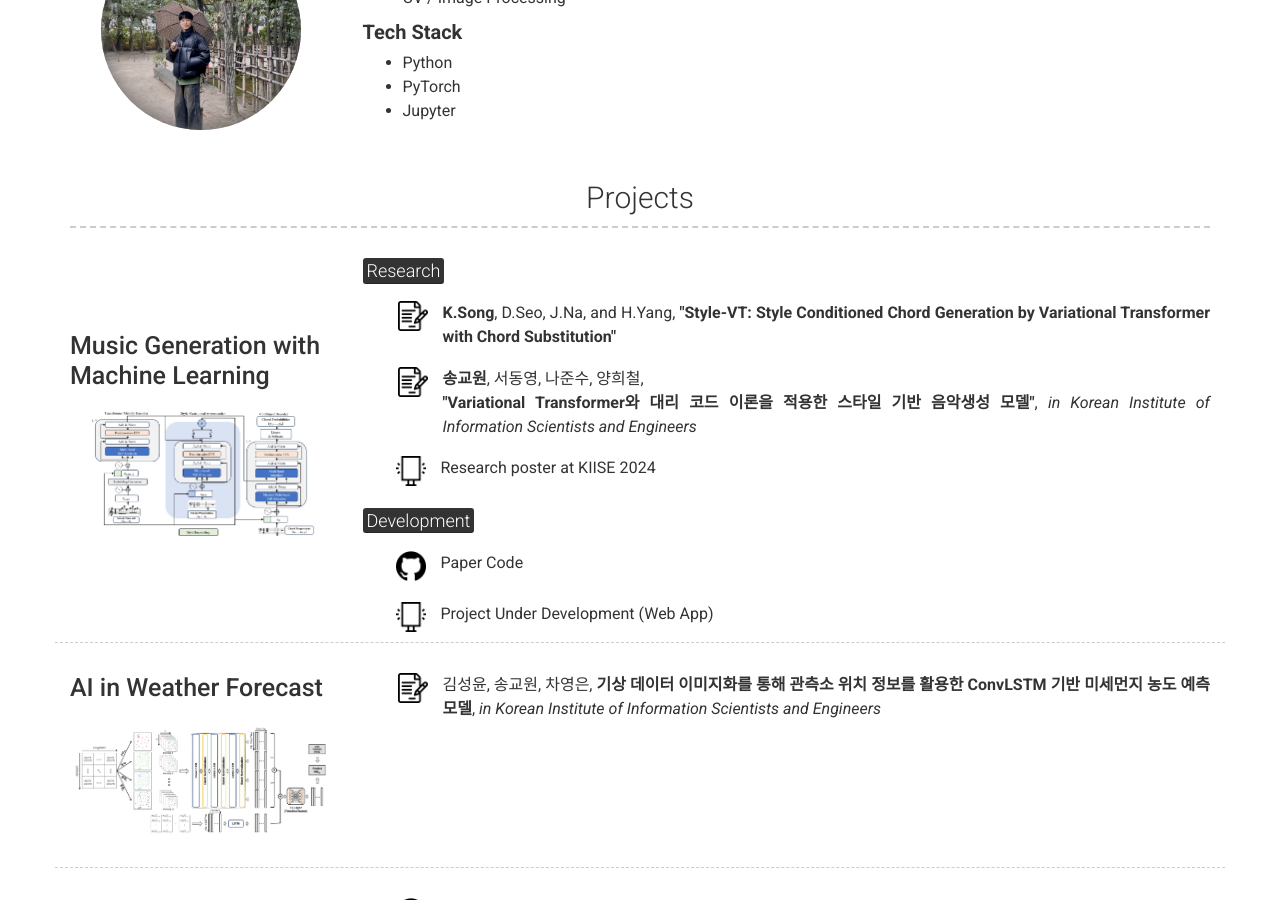
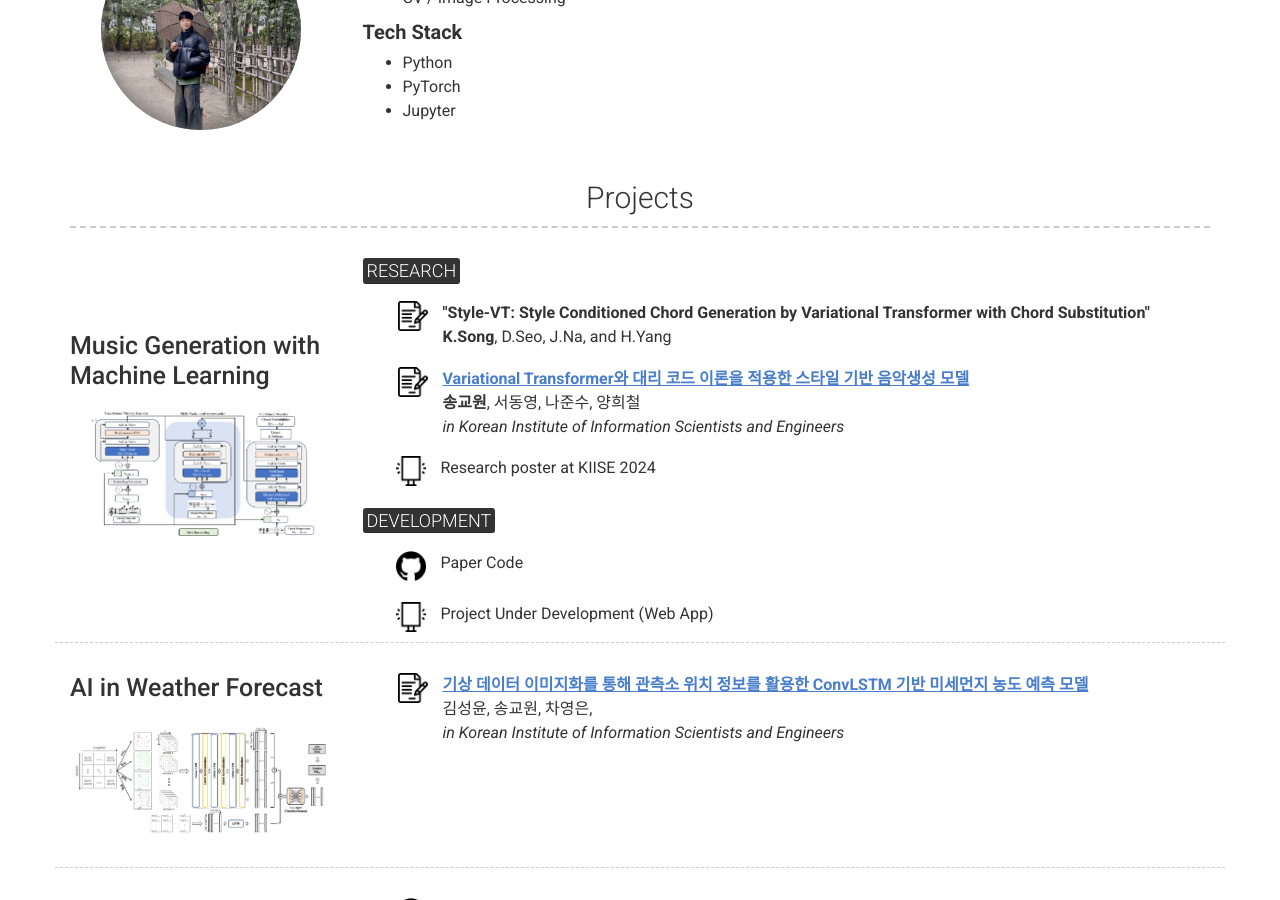
Before and after one commit to tim000519/resume, a Jekyll site: the page built from index.md, in a window 1280 px wide and 900 px high, scrolled down 372 px. Built offline with Jekyll 4.4.1, drawn with Linux system fonts in a browser that asks for light colours; nearby versions of some CDN libraries.

Commit message:
Update _config.yml

```diff
--- a/_config.yml
+++ b/_config.yml
@@ -71,14 +71,14 @@ content:
         title: "<div class='group'>Music Generation with Machine Learning<div style='margin-top: 20px;'><a href='/resume/images/Style-VT_Last.png' target='_blank'><img src='/resume/images/Style-VT_Last.png' alt='AI'></a></div></div>"
 
         description: |
-          ## <mark style="display: inline-block; margin-bottom: 10px;">Research</mark>
+          ## <mark style="display: inline-block; margin-bottom: 10px;">RESEARCH</mark>
 
           <div style="display: flex; align-items: flex-start; margin-left: 35px;">
             <a href="/resume/pdf/Access.pdf" target="_blank" style="margin-right: 10px; flex-shrink: 0;">
               <img src="/resume/images/contract.png" alt="PDF" width="30" style="vertical-align: middle; flex-shrink: 0;">
             </a>
             <p style="margin-left: 5px; vertical-align: middle;">
-              <strong>K.Song</strong>, D.Seo, J.Na, and H.Yang, <strong>"Style-VT: Style Conditioned Chord Generation by Variational Transformer with Chord Substitution"</strong>
+              <strong>"Style-VT: Style Conditioned Chord Generation by Variational Transformer with Chord Substitution"</strong> <br> <strong>K.Song</strong>, D.Seo, J.Na, and H.Yang
             </p>
           </div>
 
@@ -87,7 +87,12 @@ content:
               <img src="/resume/images/contract.png" alt="PDF" width="30" style="vertical-align: middle; flex-shrink: 0;">
             </a>
             <p style="margin-left: 5px; vertical-align: middle;">
-              <strong>송교원</strong>, 서동영, 나준수, 양희철, <br> <strong>"Variational Transformer와 대리 코드 이론을 적용한 스타일 기반 음악생성 모델"</strong>, <em>in Korean Institute of Information Scientists and Engineers</em>
+              <a href="/resume/pdf/conv.pdf" target="_blank" style="text-decoration: underline;">
+                <strong>Variational Transformer와 대리 코드 이론을 적용한 스타일 기반 음악생성 모델</strong>
+              </a>
+              <br>
+              <strong>송교원</strong>, 서동영, 나준수, 양희철
+              <br><em>in Korean Institute of Information Scientists and Engineers</em>
             </p>
           </div>
 
@@ -100,7 +105,7 @@ content:
             </p>
           </div>
 
-          ## <mark style="display: inline-block; margin-bottom: 10px; margin-top: 20px;">Development</mark>
+          ## <mark style="display: inline-block; margin-bottom: 10px; margin-top: 20px;">DEVELOPMENT</mark>
 
           <div style="display: flex; align-items: flex-start; margin-left: 33px;">
             <a href="https://github.com/tim000519/Style-VT" target="_blank" style="margin-right: 10px; flex-shrink: 0;">
@@ -130,7 +135,11 @@ content:
               <img src="/resume/images/contract.png" alt="PDF" width="30" style="vertical-align: middle; flex-shrink: 0;">
             </a>
             <p style="margin-left: 5px; vertical-align: middle;">
-              김성윤, 송교원, 차영은, <strong>기상 데이터 이미지화를 통해 관측소 위치 정보를 활용한 ConvLSTM 기반 미세먼지 농도 예측 모델</strong>, <em>in Korean Institute of Information Scientists and Engineers</em>
+              <a href="/resume/pdf/conv.pdf" target="_blank" style="text-decoration: underline;">
+                <strong>기상 데이터 이미지화를 통해 관측소 위치 정보를 활용한 ConvLSTM 기반 미세먼지 농도 예측 모델</strong>
+              </a>
+              <br>김성윤, 송교원, 차영은,
+              <br><em>in Korean Institute of Information Scientists and Engineers</em>
             </p>
           </div>
 
```
